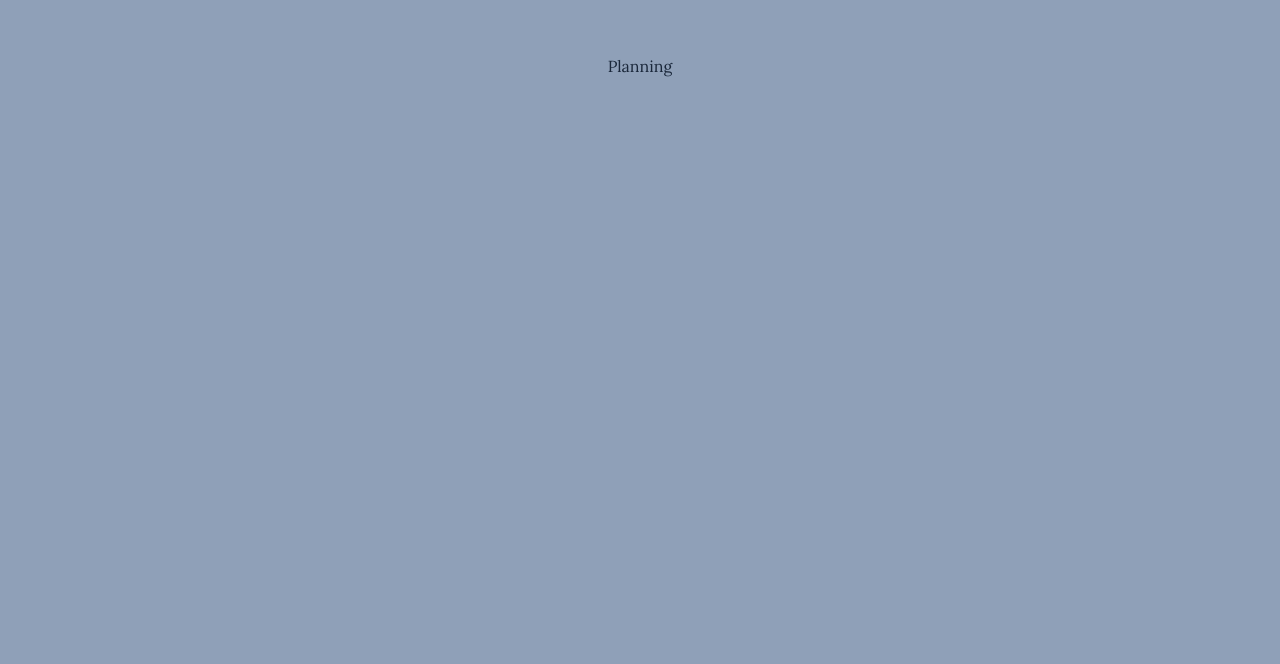
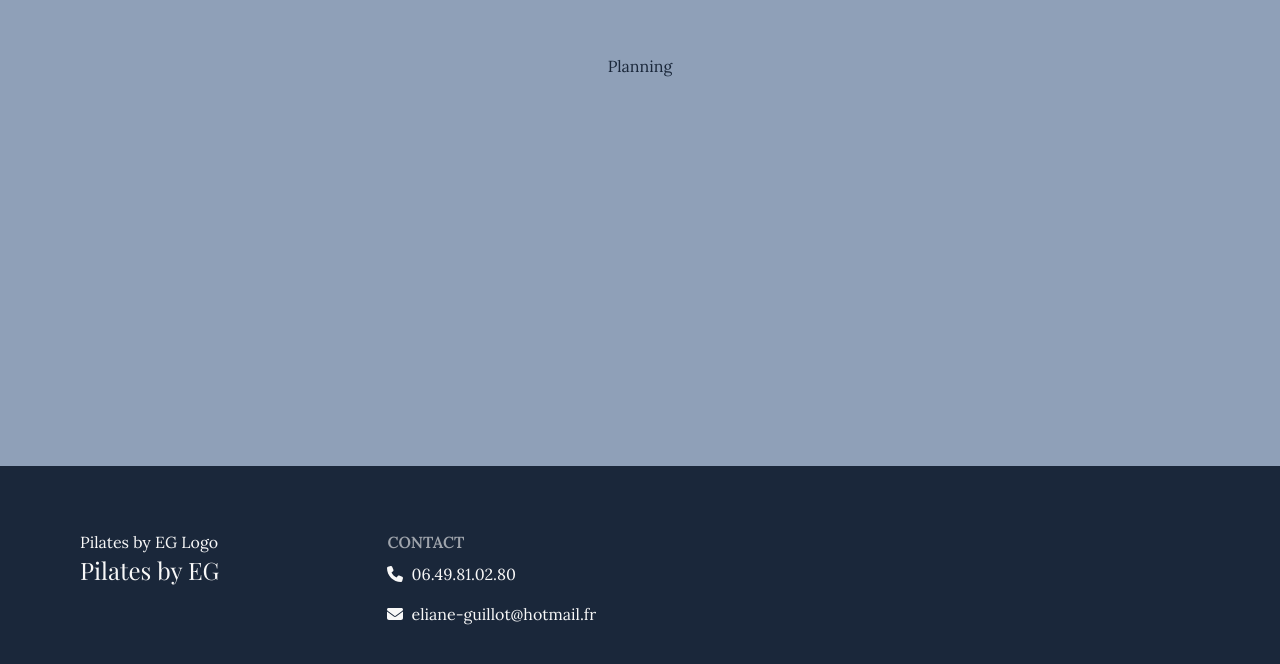
Before and after one commit to mrvalbass/pilatesbyeg-frontend, a Next.js app: page /planning in a window 1280 px wide. Shown: the part 334-998 px from the top of the page. Before the commit the page ends 800 px from the top, so only its background shows below. Built offline with nearby package versions, Linux system fonts and the light colour scheme; a web font is replaced by a local one.

Commit message:
feat(home): add contact form and footer

```diff
--- a/src/app/layout.tsx
+++ b/src/app/layout.tsx
@@ -1,3 +1,4 @@
+import Footer from '@/components/shared/Footer '
 import Navbar from '@/components/shared/Navbar'
 import '@styles/globals.css'
 import type { Metadata } from 'next'
@@ -17,6 +18,7 @@ export default function RootLayout({
 			<body className={`font-body antialiased md:subpixel-antialiased`}>
 				<Navbar />
 				{children}
+				<Footer />
 			</body>
 		</html>
 	)
--- a/src/components/features/home/Action/ActionSection.tsx
+++ b/src/components/features/home/Action/ActionSection.tsx
@@ -1,20 +1,23 @@
 import BlurText from '@/components/ui/BlurText'
 import ClickSpark from '@/components/ui/ClickSpark'
-import Link from 'next/link'
 
 const ActionSection = () => {
-	const tel = typeof window !== undefined ? 'tel:+33649810280' : '#cta'
 	return (
-		<section id="cta" className="bg-base-200 relative flex min-h-[50svh] items-center justify-center">
-			<Link className="flex w-fit justify-center" href={tel}>
+		<section id="cta" className="bg-base-200 relative flex min-h-[50svh] flex-col items-center justify-center gap-10">
 			<BlurText
-					text="Réservez votre séance d’essai au 06.49.81.02.80"
+				text="Réservez votre séance d’essai "
 				delay={50}
 				animateBy="words"
 				direction="bottom"
 				className="text-base-content font-heading relative z-1 flex max-w-3/5 justify-center text-4xl leading-15 md:text-6xl md:leading-30"
 			/>
-			</Link>
+			<form className="bg-accent rounded-box z-1 mb-20 flex min-w-[300px] flex-col items-center p-10 shadow-2xl md:w-1/3">
+				<input className="input validator" type="text" required placeholder="Jean Jacques" />
+				<div className="validator-hint">Veuillez entrer un nom valide</div>
+				<input className="input validator" type="email" required placeholder="jean-jacques@example.com" />
+				<div className="validator-hint mb-5">Veuillez entrer une adresse email valide</div>
+				<button className="btn btn-wide btn-neutral">Envoyer</button>
+			</form>
 			<ClickSpark sparkColor="oklch(44% 0.011 73.639)" sparkSize={10} sparkRadius={20} sparkCount={8} duration={400} />
 		</section>
 	)
--- a/src/components/features/home/Course/Courses.tsx
+++ b/src/components/features/home/Course/Courses.tsx
@@ -119,7 +119,7 @@ const Courses = ({ handleClicks }: CourseProps) => {
 						'ROUTINE',
 						'ÉQUILIBRE',
 					]}
-					rotationInterval={5000}
+					rotationInterval={4000}
 					staggerDuration={0.025}
 					transition={{ type: 'spring', damping: 30, stiffness: 400 }}
 					initial={{ y: '100%' }}
--- a/src/components/features/home/Hero/HeroSection.tsx
+++ b/src/components/features/home/Hero/HeroSection.tsx
@@ -9,7 +9,7 @@ const HeroSection = () => {
 				src="https://res.cloudinary.com/dmftxzhvh/video/upload/v1739554403/pilatesbyeg/hero-pilatesbyeg.mp4"
 			/>
 			<div className="bg-neutral/60 absolute -z-10 h-full w-full" />
-			<h1 className="text-neutral-content font-heading text-5xl md:text-6xl">Pilates by EG</h1>
+			<h1 className="text-neutral-content font-heading text-5xl md:text-6xl">Pilates by EG Logo</h1>
 		</section>
 	)
 }
--- /dev/null
+++ b/src/components/shared/Footer .tsx
@@ -0,0 +1,29 @@
+import Link from 'next/link'
+import { FaEnvelope, FaPhone } from 'react-icons/fa6'
+
+const Footer = () => {
+	const tel = typeof window !== undefined ? 'tel:+33649810280' : '#cta'
+	const mail = typeof window !== undefined ? 'mailto:eliane-guillot@hotmail.fr' : '#cta'
+
+	return (
+		<footer className="bg-neutral text-neutral-content flex flex-col gap-12 px-20 py-16 md:flex-row md:gap-42">
+			<aside>
+				<h1>Pilates by EG Logo</h1>
+				<p className="font-heading text-2xl">Pilates by EG</p>
+			</aside>
+			<nav>
+				<h6 className="footer-title mb-2">Contact</h6>
+				<div className="flex flex-col gap-4">
+					<Link href={tel} className="flex items-center gap-2">
+						<FaPhone /> 06.49.81.02.80
+					</Link>
+					<Link href={mail} className="flex items-center gap-2">
+						<FaEnvelope /> eliane-guillot@hotmail.fr
+					</Link>
+				</div>
+			</nav>
+		</footer>
+	)
+}
+
+export default Footer
--- a/src/components/shared/Navbar.tsx
+++ b/src/components/shared/Navbar.tsx
@@ -3,13 +3,20 @@
 import { useScrollTrigger } from '@/hooks/features/navbar'
 import clsx from 'clsx'
 import Link from 'next/link'
-import { CSSProperties } from 'react'
+import { CSSProperties, useEffect, useRef } from 'react'
 import { MdSportsGymnastics } from 'react-icons/md'
 import { RiMenu4Fill } from 'react-icons/ri'
 
 function Navbar() {
 	const { scrollTrigger } = useScrollTrigger({})
 	const showNavbar = scrollTrigger === 'up'
+	const menuPopoverRef = useRef<HTMLUListElement | null>(null)
+
+	useEffect(() => {
+		if (!showNavbar && menuPopoverRef.current) {
+			menuPopoverRef.current.hidePopover()
+		}
+	}, [showNavbar])
 
 	const navbarClasses = clsx(
 		'navbar rounded-box w-4/5 md:w-3/5 px-4 transition-transform duration-500 ease-in-out bg-base-100 text-base-content overflow-x-hidden',
@@ -21,7 +28,7 @@ function Navbar() {
 			<div className={navbarClasses}>
 				<div className="navbar-start">
 					<Link href={'/'} className="hidden text-xl md:inline-flex">
-						Pilates by EG
+						Pilates by EG Logo
 					</Link>
 					<button
 						className="btn btn-neutral md:hidden"
@@ -31,6 +38,7 @@ function Navbar() {
 						<RiMenu4Fill size={20} />
 					</button>
 					<ul
+						ref={menuPopoverRef}
 						className="dropdown menu bg-neutral rounded-box z-30 mt-1 w-42"
 						popover="auto"
 						id="menu-popover"
```
Lines whose indentation alone changed are shown as unchanged.
